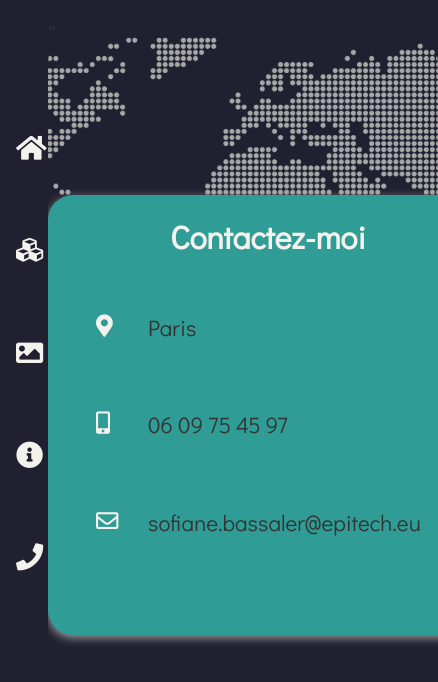
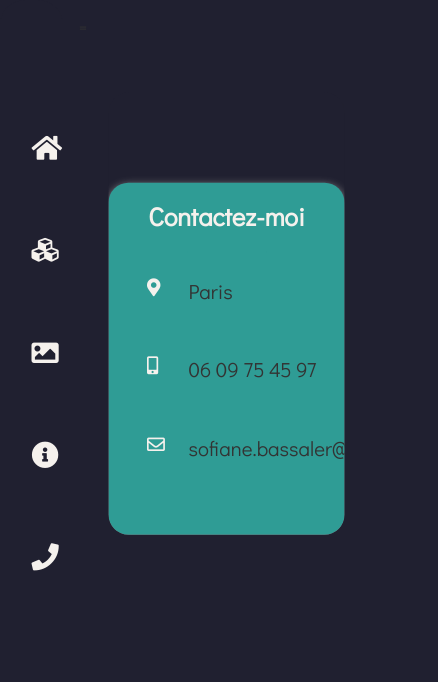
Before and after one commit to Comaaaaa/cv, a React (Create React App) app: page /contact in a window 390 px wide. Shown: the top 682 px of the page, 438 px wide, since content can reach past the window. Built offline with nearby package versions, Linux system fonts and the light colour scheme.

Commit message:
[ADD] Fixing the responsive issues

```diff
--- a/src/styles/component/_navigation.scss
+++ b/src/styles/component/_navigation.scss
@@ -115,12 +115,14 @@
     }
   }
 }
-@media screen and (max-width: 800px) {
+@media screen and (max-width: 820px) {
   .sidebar {
     display: flex;
     min-height: 50px;
     margin-bottom: 0.2rem;
-    width: 100%;
+    padding-left: 0.5rem;
+    padding-right: 0.5rem;
+    width: 10%;
 
     .id,
     .socialNetwork {
@@ -135,7 +137,7 @@
         justify-content: space-between;
 
         span {
-          margin-left: 1.5rem !important;
+          display: none;
         }
       }
     }
@@ -159,3 +161,29 @@
     }
   }
 }
+@media screen and (max-width: 480px) {
+  .sidebar {
+    display: flex;
+    min-height: 50px;
+    margin-bottom: 0.2rem;
+    width: 20%;
+
+    .id,
+    .socialNetwork {
+      display: none;
+    }
+    .navigation {
+      width: 100%;
+      padding: 0.1rem 1rem;
+
+      ul {
+        display: flex;
+        justify-content: space-between;
+
+        span {
+          margin-left: 1.5rem !important;
+        }
+      }
+    }
+  }
+}
--- a/src/styles/pages/_abilities.scss
+++ b/src/styles/pages/_abilities.scss
@@ -191,18 +191,21 @@
         padding-top: .2rem !important;
     }
     p {
-        font-size: .8rem;
+        font-size: .9rem;
     }
     .ideSkill  {
-        font-size: .8rem;
+        font-size: .9rem;
     }
     .button {
-        font-size: .8rem;
+        font-size: .6rem;
+        }
     }
-    }
-    }
+}
     @media screen and (max-width: 850px){
     .AbilitiesData {
+    span {
+        font-size: 1rem;
+    }
     h4 {
         font-size: .9rem !important;
     }
@@ -210,9 +213,10 @@
         font-size: .6rem !important;
         padding: .2rem 1rem !important;
     }
+
     }
     }
-    @media screen and (max-width: 500px){
+    @media screen and (max-width: 400px){
     .AbilitiesData {
         display: grid !important;
         grid-template-columns: 1fr !important;
@@ -226,11 +230,11 @@
             margin-left: 0 !important;
         }
         .sideSkills {
-            grid-area: 4 !important;
+            grid-area: 3 !important;
             margin-right: 0 !important;
         }
         .button {
-            grid-area: 5 !important;
+            grid-area: 4 !important;
             margin-right: 0 !important;
         }
     }
--- a/src/styles/pages/_aboutme.scss
+++ b/src/styles/pages/_aboutme.scss
@@ -6,7 +6,6 @@
       margin: 25px 0;
     }
   }
-
   .Biography {
     border-radius: $border-radius;
     top: 5rem;
@@ -72,4 +71,50 @@
       }
     }
   }
+@media screen and (max-width: 850px){
+  .Biography {
+    border-radius: $border-radius;
+    top: 5rem;
+    padding: 1rem 2rem;
+    max-width: 65rem;
+    background: $color-1;
+    user-select: none;
+    box-shadow: $shadow;
+    margin: 0 auto;
+
+    h3 {
+      font-size: 1.5em;
+      margin-left: 34%;
+    }
+    p {
+      font-size: 1.3rem;
+    }
+  }
+  .hobbies {
+    ul {
+      font-size: 1.1rem;
+    }
+  }
 }
+@media screen and (max-width: 400px){
+  .Biography {
+    border-radius: $border-radius;
+    top: 5rem;
+    padding: 1rem 2rem;
+    max-width: 65rem;
+    background: $color-1;
+    user-select: none;
+    box-shadow: $shadow;
+    margin: 0 auto;
+
+    h3 {
+      font-size: 1.2em;
+      margin-left: 4%;
+    }
+    p {
+      padding-top: 1rem;
+      font-size: 1.1rem;
+    }
+  }
+}
+}
--- a/src/styles/pages/_contact.scss
+++ b/src/styles/pages/_contact.scss
@@ -98,7 +98,19 @@
     }
   }
   @media screen and (max-width: 500px){
-    .contactContent {
+    .contactData {
+      display: flex;
+      .header {
+        &:before {
+          content: '';
+          display: none;
+        }
+        &:after {
+          content: '';
+          display: none;
+        }
+      }
+      padding-top: 7rem;
       .contactBox {
         min-width: 100% !important;
       }
@@ -110,3 +122,28 @@
       }
     }
   }
+  @media screen and (max-width: 850px){
+    .contactData {
+      transform: scale(0.8);
+      display: flex;
+      .header {
+        &:before {
+          content: '';
+          display: none;
+        }
+        &:after {
+          content: '';
+          display: none;
+        }
+      }
+      .contactBox {
+        min-width: 100% !important;
+      }
+      span {
+        font-size: 1.6rem !important;
+      }
+      h4 {
+        font-size: .9rem;
+      }
+    }
+  }
--- a/src/styles/pages/_home.scss
+++ b/src/styles/pages/_home.scss
@@ -61,10 +61,19 @@
 }
 @media screen and (max-width: 850px){
   .homeData {
-    margin: 0 !important;
-  }
+    &:after {
+      background: url('../../media/tech.jpg') no-repeat 60% 50%/cover !important;
+      border-radius: $border-radius;
+    }
+      h1 {
+        font-size: 2rem !important;
+      }
+      h2 {
+        font-size: 1.8rem !important;
+      }
+    }
 }
-@media screen and (max-width:580px){
+@media screen and (max-width:480px){
   .homeData {
     &:after {
     background: url('../../media/tech.jpg') no-repeat 60% 50%/cover !important;
@@ -77,3 +86,21 @@
     }
   }
 }
+@media screen and (max-width:380px){
+  .homeData {
+    padding-top: -5rem;
+    &:after {
+    background: url('../../media/tech.jpg') no-repeat 60% 50%/cover !important;
+    border-radius: $border-radius;
+    }
+    h1 {
+      font-size: 1.5rem !important;
+    }
+    h2 {
+      font-size: 1.2rem !important;
+    }
+    .pdf {
+      font-size: 1.2rem !important;
+    }
+  }
+}
```
